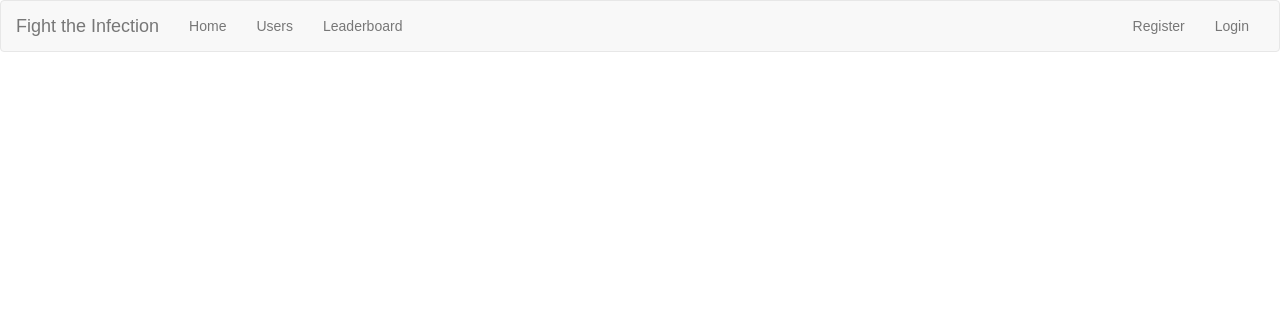
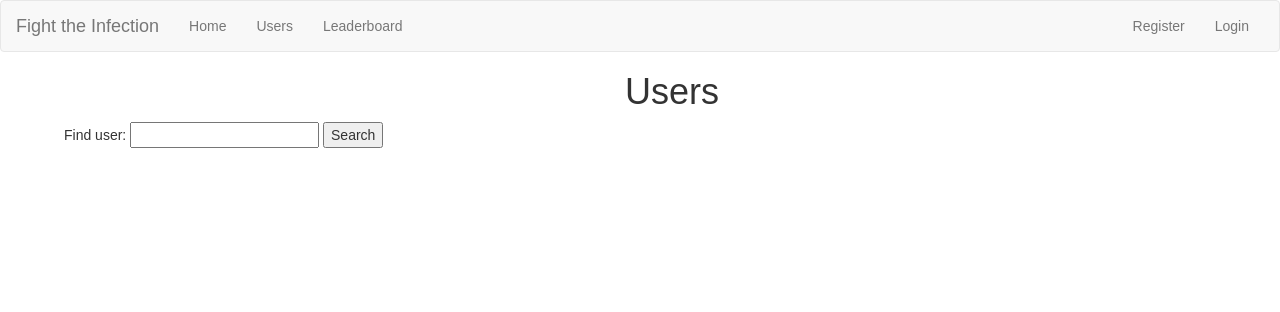
Before and after one commit to shintouki/augmented-pandemic, a Django app: page /game/users/ in a window 1280 px wide. Shown: the top 312 px of the page. Run offline with Django 3.2, Linux system fonts and the light colour scheme; some libraries are stand-ins or nearby versions; some web fonts are replaced.

Commit message:
including search form in user page

```diff
--- a/game/static/game/css/users.css
+++ b/game/static/game/css/users.css
@@ -9,3 +9,23 @@ body {
 #navbar {
   font-family: 'Monda', sans-serif;
 }
+
+h1 {
+  text-align:center;
+}
+
+table.center {
+  width:70%;
+  margin-left:auto;
+  margin-right:auto;
+}
+
+table, th, td {
+  border: 1px solid #626869;
+  border-collapse: collapse;
+}
+
+th, td {
+  padding: 5px;
+  text-align: left;
+}
--- a/game/templates/game/users.html
+++ b/game/templates/game/users.html
@@ -9,7 +9,14 @@
         <link rel="stylesheet" type="text/css" href="{% static 'game/css/users.css' %}" />
     </head>
     <body>
-        {% include "game/navigation_bar.html" %}
+      {% include "game/navigation_bar.html" %}
+      <div class="text">
+        <h1>Users</h1>
+        <form>
+          Find user: <input type="text" name="username">
+          <button type="submit">Search</button>
+        </form>
+      </div>
         <script src="https://maxcdn.bootstrapcdn.com/bootstrap/3.3.7/js/bootstrap.min.js" integrity="sha384-Tc5IQib027qvyjSMfHjOMaLkfuWVxZxUPnCJA7l2mCWNIpG9mGCD8wGNIcPD7Txa" crossorigin="anonymous"></script>
     </body>
 </html>
```
